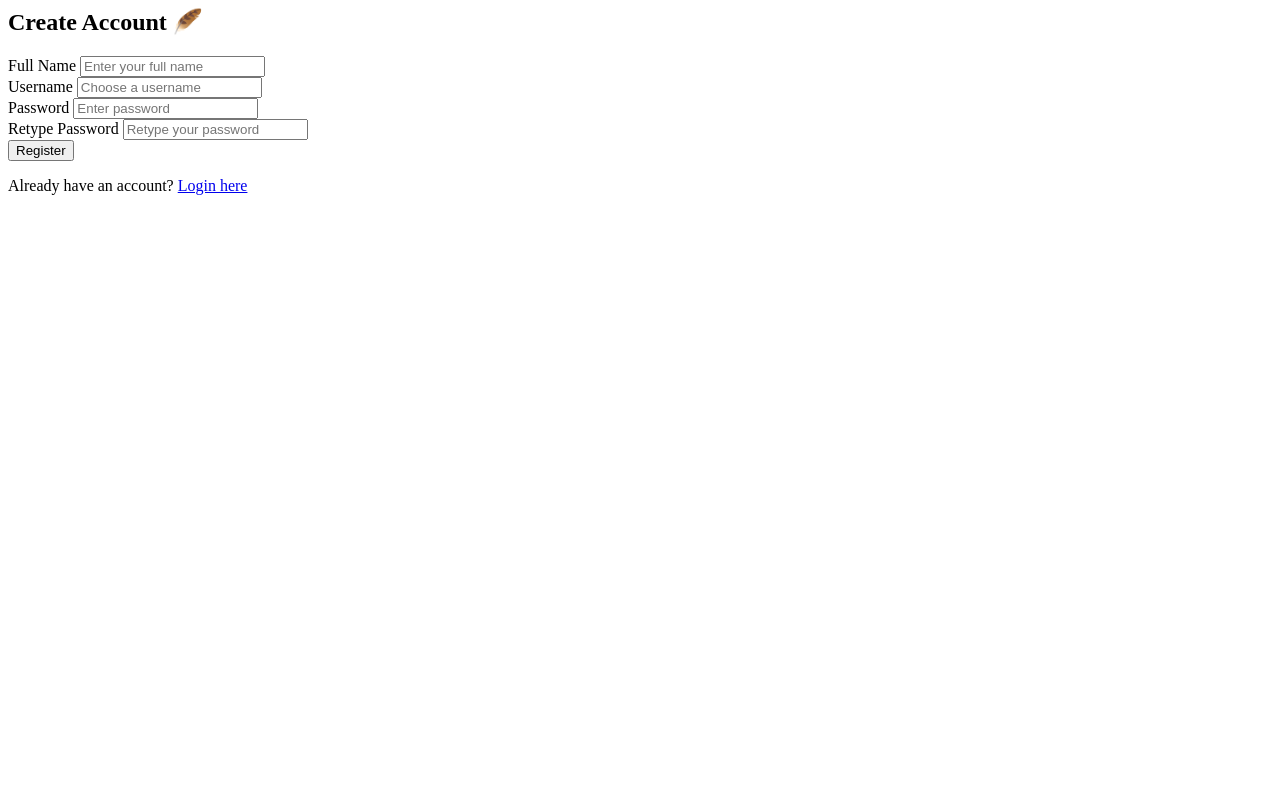
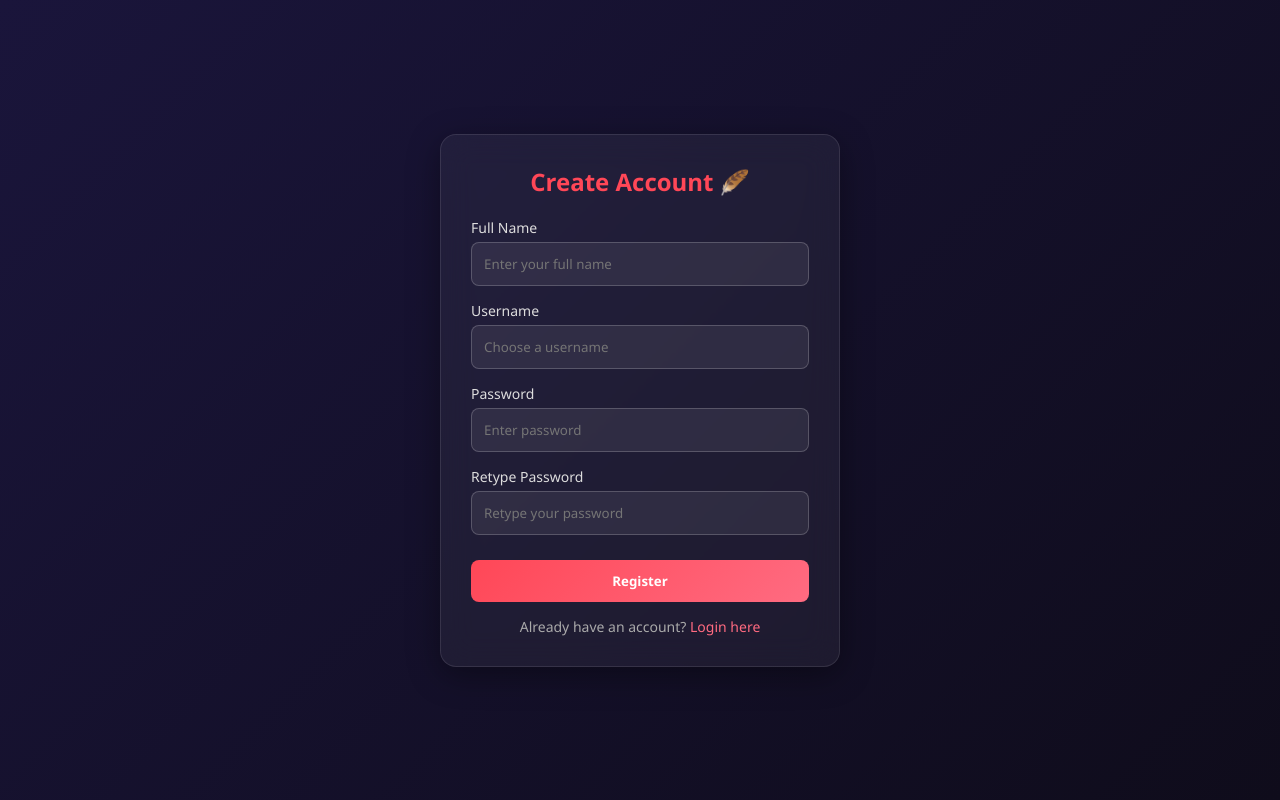
Before and after one commit to foysaljsr007/lovebirds, a website: page register.html in a window 1280 px wide. Drawn offline with Linux system fonts and the light colour scheme.

Commit message:
Update register.html

```diff
--- a/register.html
+++ b/register.html
@@ -1,7 +1,107 @@
+<!DOCTYPE html>
+<html lang="en">
+<head>
+    <meta charset="UTF-8">
+    <meta name="viewport" content="width=device-width, initial-scale=1.0">
+    <title>LoveBirds - Register</title>
+    <style>
+        * {
+            margin: 0;
+            padding: 0;
+            box-sizing: border-box;
+            font-family: 'Segoe UI', Tahoma, Geneva, Verdana, sans-serif;
+        }
+        html, body {
+            width: 100%;
+            height: 100%;
+            overflow: hidden;
+            background: #0f0c1b;
+            display: flex;
+            justify-content: center;
+            align-items: center;
+        }
+        .container {
+            width: 100vw;
+            height: 100vh;
+            display: flex;
+            justify-content: center;
+            align-items: center;
+            background: linear-gradient(135deg, #1a153b, #0f0c1b);
+            position: fixed;
+            top: 0;
+            left: 0;
+        }
+        .card {
+            background: rgba(255, 255, 255, 0.05);
+            backdrop-filter: blur(16px);
+            -webkit-backdrop-filter: blur(16px);
+            border: 1px solid rgba(255, 255, 255, 0.1);
+            padding: 30px;
+            border-radius: 16px;
+            width: 100%;
+            max-width: 400px;
+            color: #fff;
+            box-shadow: 0 8px 32px 0 rgba(0, 0, 0, 0.37);
+        }
+        h2 {
+            text-align: center;
+            margin-bottom: 20px;
+            color: #ff4757;
+        }
+        .input-group {
+            margin-bottom: 15px;
+        }
+        .input-group label {
+            display: block;
+            margin-bottom: 5px;
+            font-size: 14px;
+            color: #ddd;
+        }
+        .input-group input {
+            width: 100%;
+            padding: 12px;
+            border-radius: 8px;
+            border: 1px solid rgba(255, 255, 255, 0.2);
+            background: rgba(255, 255, 255, 0.07);
+            color: #fff;
+            outline: none;
+        }
+        .input-group input:focus {
+            border-color: #ff4757;
+        }
+        .btn {
+            width: 100%;
+            padding: 12px;
+            border: none;
+            border-radius: 8px;
+            background: linear-gradient(135deg, #ff4757, #ff6b81);
+            color: white;
+            font-weight: bold;
+            cursor: pointer;
+            margin-top: 10px;
+            transition: 0.3s;
+        }
+        .btn:hover {
+            opacity: 0.9;
+        }
+        p {
+            text-align: center;
+            margin-top: 15px;
+            font-size: 14px;
+            color: #aaa;
+        }
+        p a {
+            color: #ff6b81;
+            text-decoration: none;
+        }
+    </style>
+</head>
+<body>
+    <div class="container">
+        <div class="card">
             <form id="registerForm">
                 <h2>Create Account 🪶</h2>
 
-    <!-- নতুন ফুল নেম ফিল্ড -->
                 <div class="input-group">
                     <label>Full Name</label>
                     <input type="text" id="fullName" placeholder="Enter your full name" required>
@@ -17,7 +117,6 @@
                     <input type="password" id="regPassword" placeholder="Enter password" required>
                 </div>
 
-    <!-- নতুন পাসওয়ার্ড রি-টাইপ ফিল্ড -->
                 <div class="input-group">
                     <label>Retype Password</label>
                     <input type="password" id="confirmPassword" placeholder="Retype your password" required>
@@ -26,6 +125,8 @@
                 <button type="submit" class="btn">Register</button>
                 <p>Already have an account? <a href="login.html">Login here</a></p>
             </form>
+        </div>
+    </div>
 
     <script>
         document.getElementById('registerForm').addEventListener('submit', async (e) => {
@@ -35,13 +136,11 @@ document.getElementById('registerForm').addEventListener('submit', async (e) =>
             const password = document.getElementById('regPassword').value;
             const confirmPassword = document.getElementById('confirmPassword').value;
 
-    // পাসওয়ার্ড মিলছে কি না চেক করা
             if (password !== confirmPassword) {
                 alert("Passwords do not match!");
                 return;
             }
 
-    // ব্যাকএন্ডে পাঠানোর কোড (আপনার প্রজেক্টের রুটিন অনুযায়ী)
             const res = await fetch('/api/register', {
                 method: 'POST',
                 headers: { 'Content-Type': 'application/json' },
@@ -52,7 +151,9 @@ document.getElementById('registerForm').addEventListener('submit', async (e) =>
                 alert("Registration Successful!");
                 window.location.href = 'login.html';
             } else {
-        alert(data.message);
+                alert(data.message || "Registration failed!");
             }
         });
     </script>
+</body>
+</html>
```
Lines whose indentation alone changed are shown as unchanged.
